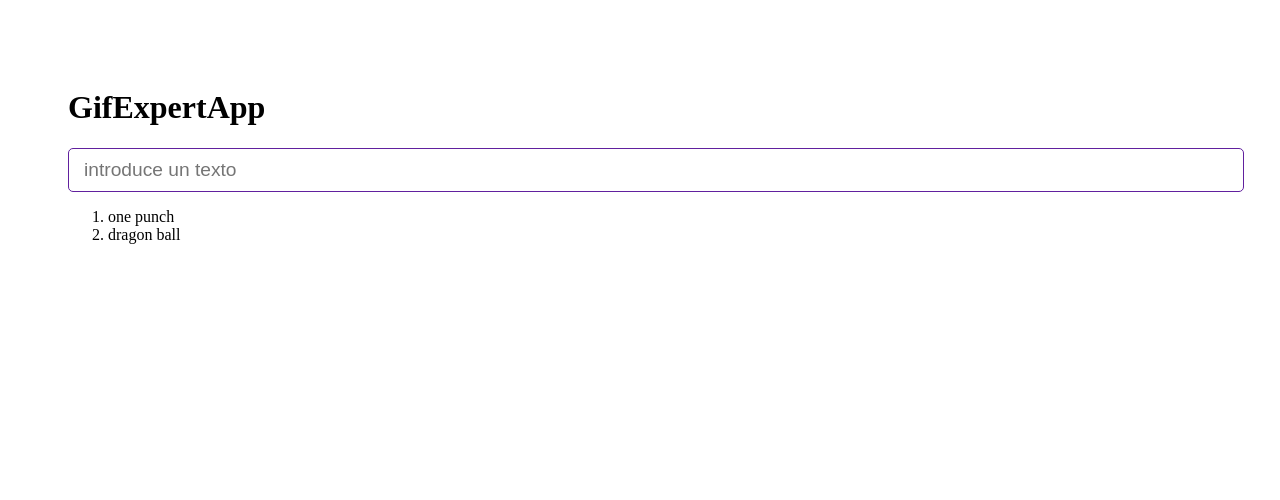
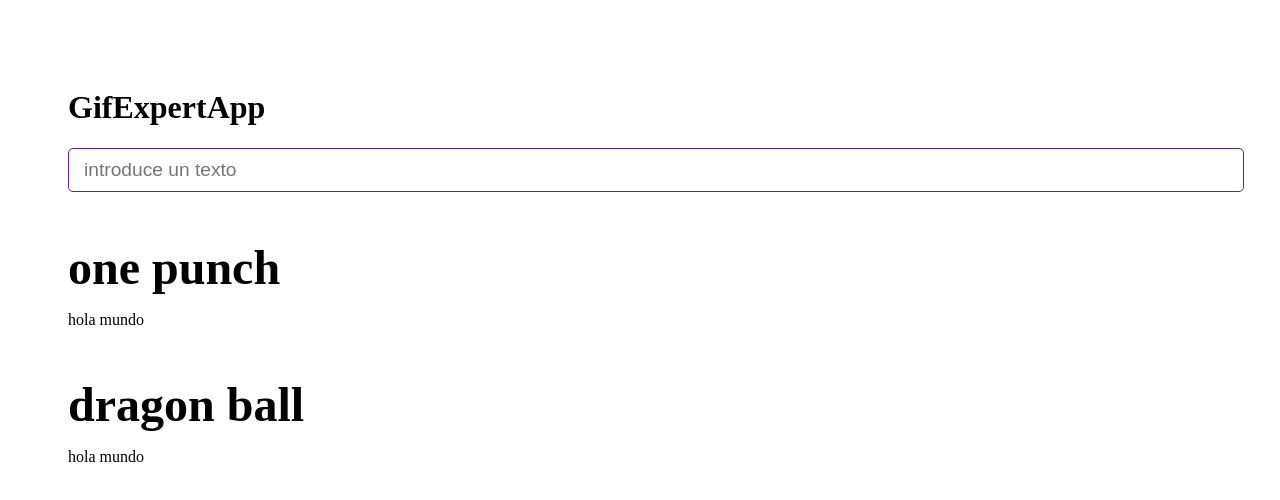
Before and after one commit to EliasCode79/react-apuntes, a React (Vite) app in the folder 05-git-expert-app/: page / in a window 1280 px wide. Shown: the top 500 px of the page. Built offline with nearby package versions, Linux system fonts and the light colour scheme.

Commit message:
feat: nueva compenente <GifGrid />

```diff
--- a/05-git-expert-app/src/GifExpertApp.jsx
+++ b/05-git-expert-app/src/GifExpertApp.jsx
@@ -1,32 +1,24 @@
 import { useState } from 'react';
 import { AddCategory } from './components/AddCategory';
+import { GifGrid } from './components/GifGrid';
 
 export const GifExpertApp = () => {
 	const [categories, setCategories] = useState(['one punch', 'dragon ball']);
 
 	const onAddCategory = (newCategory) => {
 		if (categories.includes(newCategory)) return; // con esta linea hacemos q no haya valores repetidos y tambien resolvemos el tema del 'key' unico den los 'li'.
-		setCategories([...categories, newCategory]);
+		setCategories([newCategory, ...categories]);
 	};
 
 	return (
 		<>
-			{/* title */}
 			<h1>GifExpertApp</h1>
 
-			{/* input */}
-			<AddCategory
-				// setCategories={setCategories}
-				onNewValue={(event) => onAddCategory(event)}
-			/>
-			{/* grid table */}
+			<AddCategory onNewValue={(event) => onAddCategory(event)} />
 
-			<ol>
-				{/* Para recorrer un array usamo el map, a los elementos li tenemos q agregarles un key para q no nos presente problemas en la consola */}
-				{categories.map((categorie) => {
-					return <li key={categorie}>{categorie}</li>;
-				})}
-			</ol>
+			{categories.map((categorie) => (
+				<GifGrid key={categorie} category={categorie} />
+			))}
 		</>
 	);
 };
--- /dev/null
+++ b/05-git-expert-app/src/components/GifGrid.jsx
@@ -0,0 +1,8 @@
+export const GifGrid = ({ category }) => {
+	return (
+		<>
+			<h3>{category}</h3>
+			<p>hola mundo</p>
+		</>
+	);
+};
```
